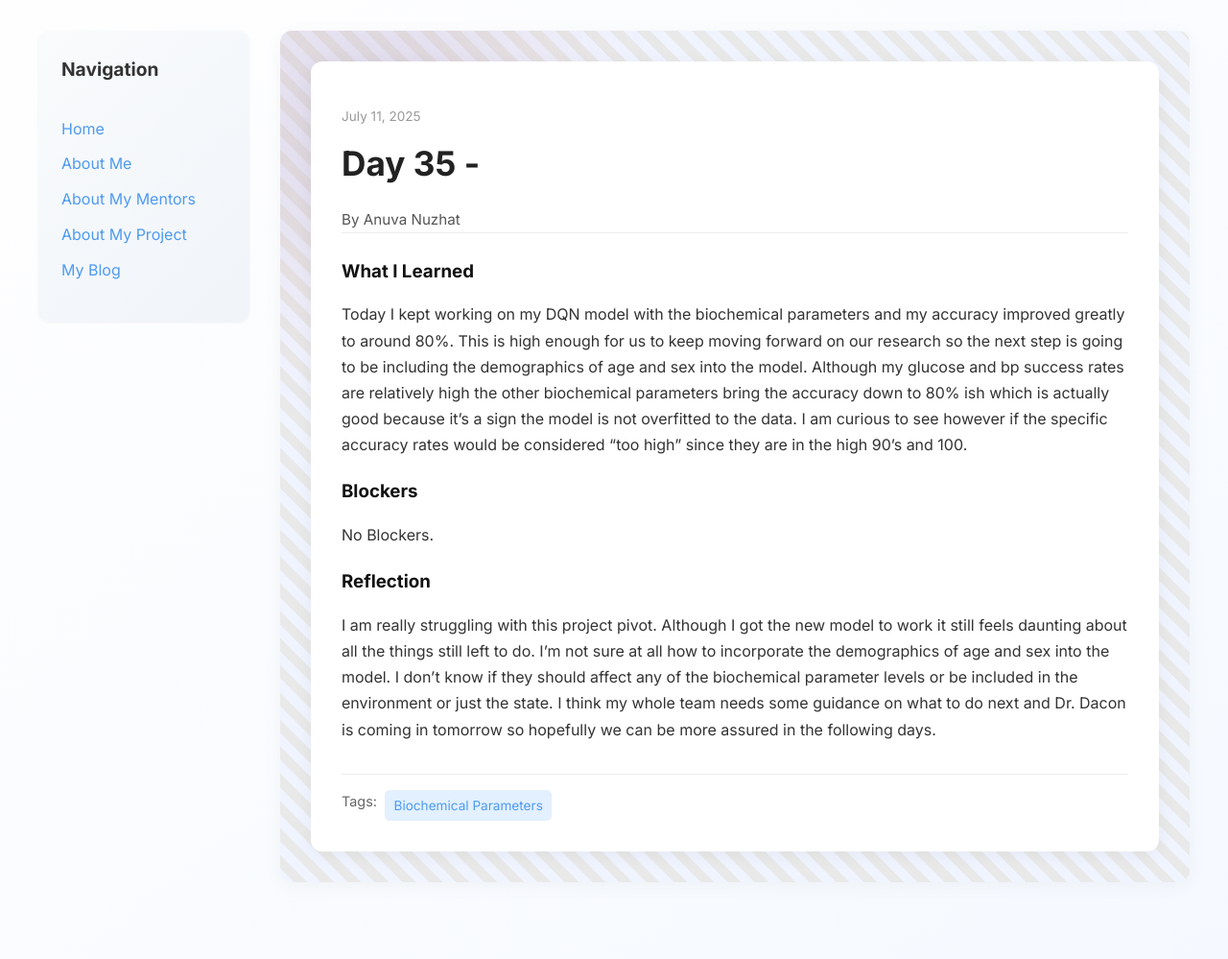
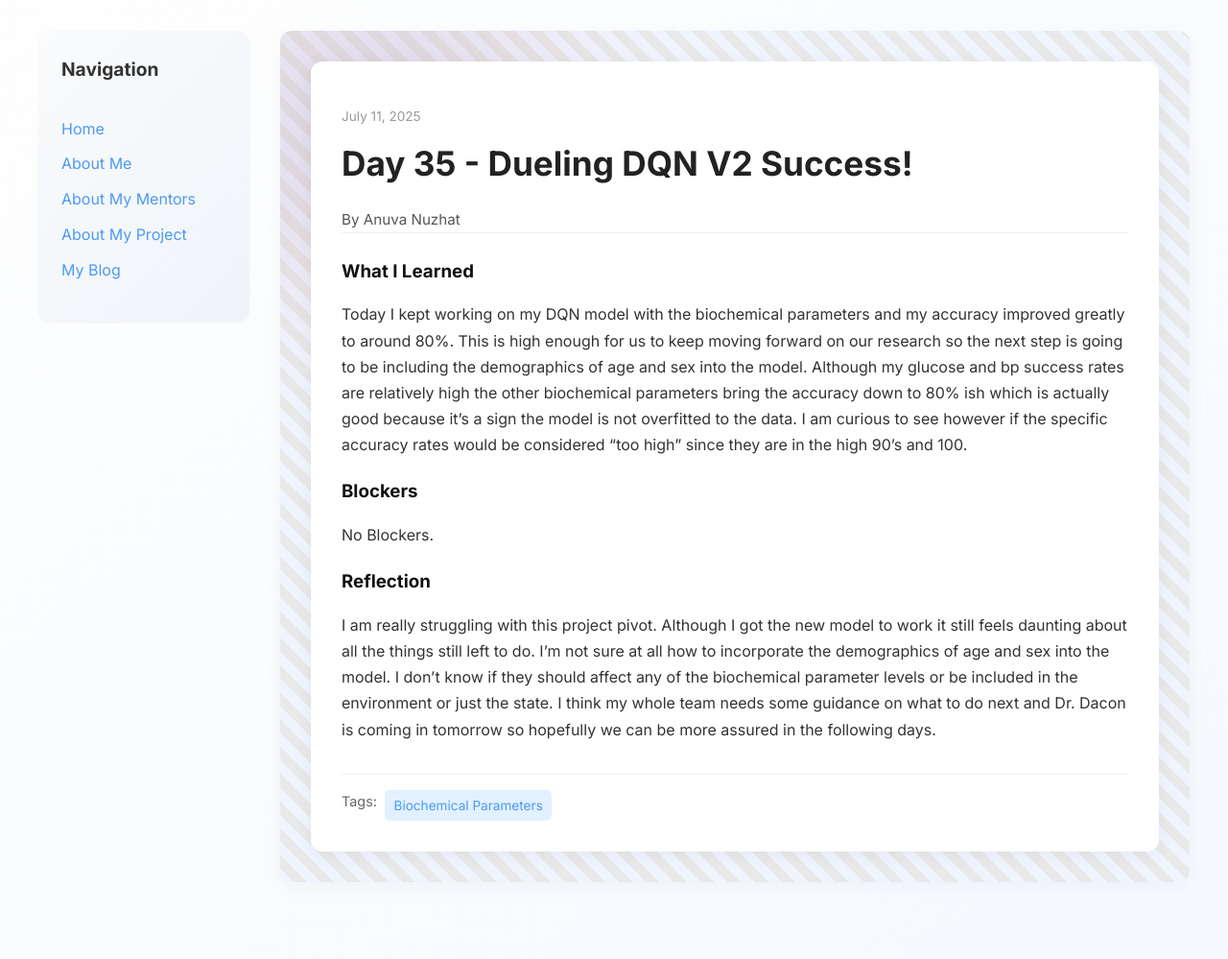
Before and after one commit to anuvanuzhat/anuvanuzhat.github.io, a Jekyll site: the page built from _posts/2025-07-14-day-35.md, in a window 1280 px wide. Shown: the whole page at 96% size. Built offline with Jekyll 4.4.1, drawn with Linux system fonts in a browser that asks for light colours.

Commit message:
Update 2025-07-14-day-35.md

```diff
--- a/_posts/2025-07-14-day-35.md
+++ b/_posts/2025-07-14-day-35.md
@@ -1,6 +1,6 @@
 ---
 layout: post
-title: "Day 35 - "
+title: "Day 35 - Dueling DQN V2 Success!"
 date: 2025-07-11
 author: Anuva Nuzhat
 permalink: /day34.html
```
